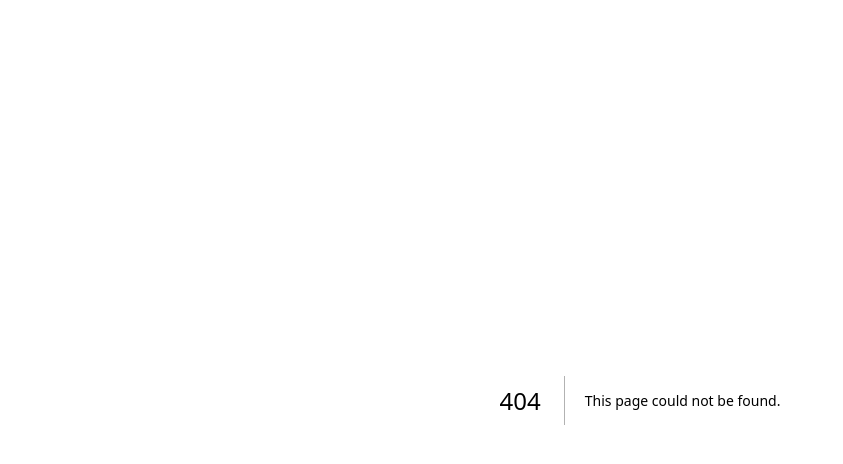
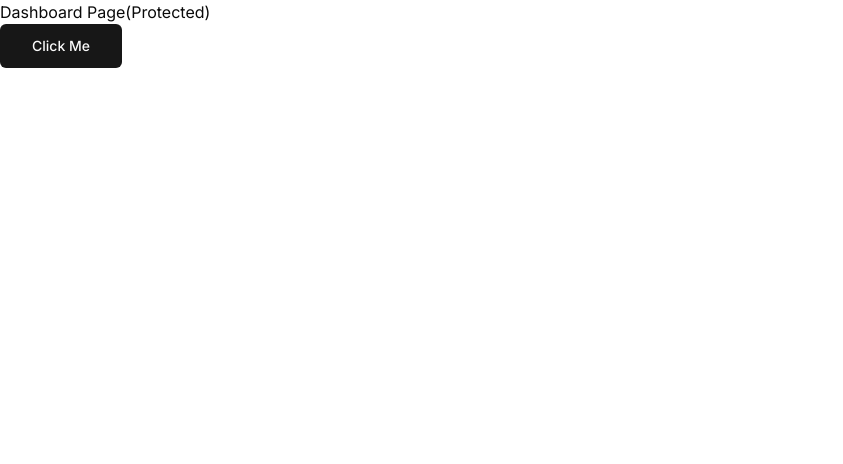
Before and after one commit to Aditya-gam/Creatify-Generative_SaaS_Platform, a Next.js app: page /dashboard in a window 1280 px wide. Before the commit this address had no page. Shown: the top 464 px of the page, without its empty margins (0-843 px from the left). Built offline with nearby package versions, Linux system fonts and the light colour scheme.

Commit message:
Folder Setup

```diff
--- /dev/null
+++ b/app/(dashboard)/(routes)/dashboard/page.tsx
@@ -0,0 +1,14 @@
+import { Button } from "@/components/ui/button";
+
+const DashboardPage = () => {
+  return (
+    <>
+      <p>Dashboard Page(Protected)</p>
+      <Button variant="default" size="lg">
+        Click Me
+      </Button>
+    </>
+  );
+};
+
+export default DashboardPage;
--- /dev/null
+++ b/app/(landing)/page.tsx
@@ -0,0 +1,5 @@
+const LandingPage = () => {
+  return <div>Landing Page (Unprotected) </div>;
+};
+
+export default LandingPage;
--- a/app/page.tsx
+++ /dev/null
@@ -1,9 +0,0 @@
-import { Button } from "@/components/ui/button";
-
-export default function Home() {
-  return (
-    <Button variant="destructive" size="lg">
-      Click Me
-    </Button>
-  );
-}
```
